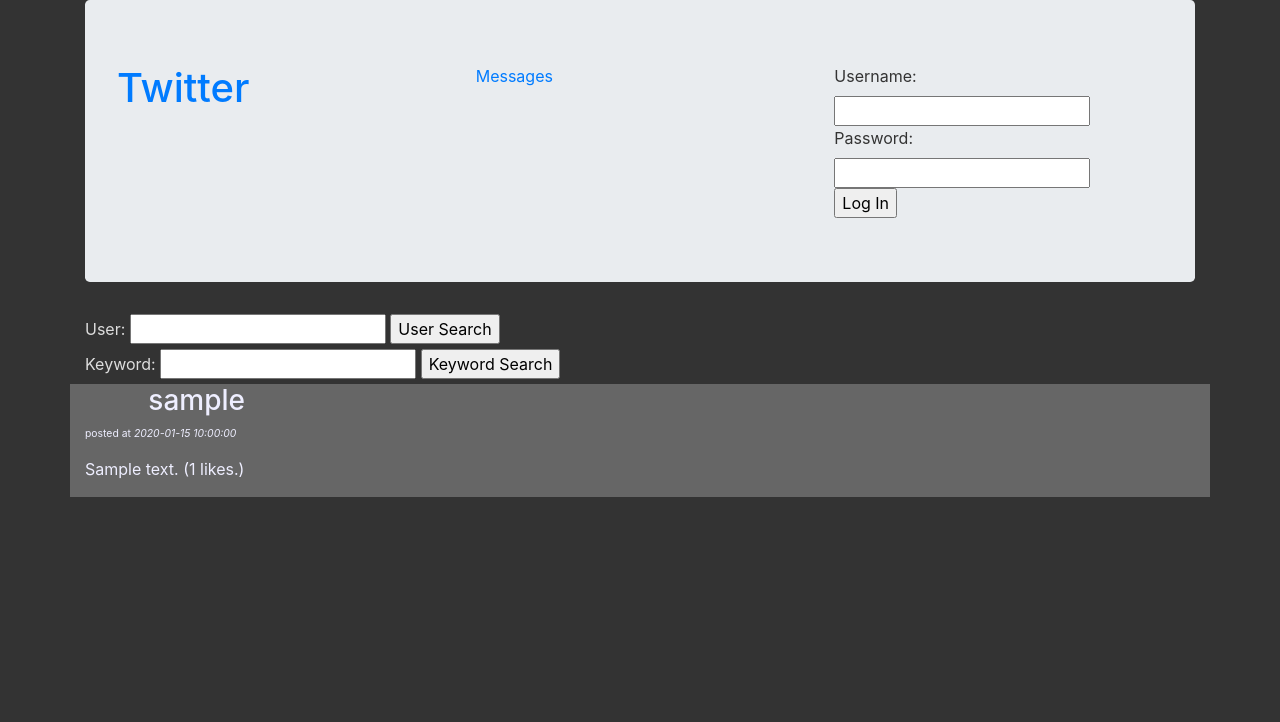
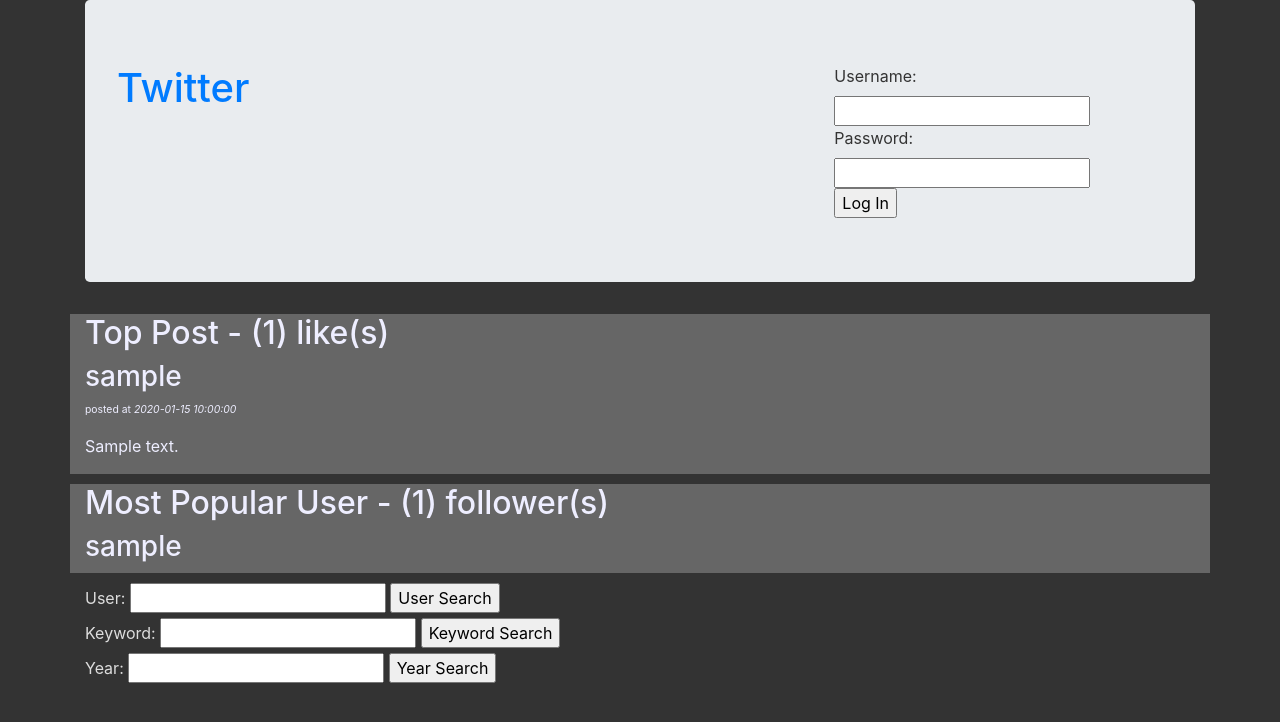
Before and after one commit to mgbowe1/COMP3100-Project, a PHP site: page / in a window 1280 px wide. Shown: the top 722 px of the page. Run offline with PHP 8.4, Linux system fonts and the light colour scheme; tables that the repository leaves empty hold one stand-in row (values such as "Sample post").

Commit message:
Added Most Tweets
added most tweets querry

```diff
--- a/web-interface/php/banner.php
+++ b/web-interface/php/banner.php
@@ -7,7 +7,6 @@
       </a>
     </div>
     <div class="col-sm">
-      <a href="#">Messages</a>
     </div>
     <div class="col-sm">
       <?php if($_SESSION["logged_in"] == false): ?>
--- a/web-interface/php/index.php
+++ b/web-interface/php/index.php
@@ -22,6 +22,40 @@ if(!isset($_SESSION["logged_in"])) {
     die("Connection Failed");
   }
    ?>
+   <!-- POST WITH MOST LIKES -->
+   <?php
+    $conn = new mysqli($servername, $username, $password, $dbname);
+    $sql = "SELECT body, t1.uid as uid, u1.username as username, t1.post_time as post_time, COUNT(t1.uid) as likes FROM TWITTS t1, THUMB l1, USER u1 WHERE t1.uid = u1.uid AND t1.tid = l1.tid GROUP BY t1.tid ORDER BY COUNT(t1.tid) DESC, t1.post_time ASC LIMIT 1";
+    $result = mysqli_query($conn, $sql);
+
+    if (mysqli_num_rows($result) > 0) {
+      while ($row = mysqli_fetch_assoc($result)) {
+        echo "<div class=\"post row\"><div class=\"col-12 post-inside\"><h2> Top Post - (" . $row["likes"] . ") like(s)</h2></div>";
+        echo "<div class=\"col-10 post-inside\"><h3>" . $row["username"] . "</h3></div><div class=\"col post-inside\"></div>";
+        echo "<div class=\"col post-inside\"></div><div class=\"col-10 offest post-inside\"><p class=\"tline\">posted at<span class=\"time\" data-time=\"" . $row["post_time"] . "\"> " . $row["post_time"] . "</span></p></div><div class=\"col post-inside\"></div>";
+        echo "<div class=\"col post-inside\"></div><div class=\"col-10 offest post-inside\"><p class=\"postcontent\">" . $row["body"] . "</p></div><div class=\"col post-inside\"></div>";
+        echo "</div>";
+      }
+    } else {
+      echo "no posts with likes found.";
+    }
+    ?>
+   <!-- USER WITH MOST FOLLOWERS -->
+    <?php
+    $conn = new mysqli($servername, $username, $password, $dbname);
+    $sql = "SELECT u1.username, COUNT(u1.uid) as followers FROM USER u1, FOLLOW f1 WHERE u1.uid = f1.following_id GROUP BY u1.uid ORDER BY COUNT(u1.uid) DESC, follow_time ASC LIMIT 1";
+    $result = mysqli_query($conn, $sql);
+
+    if (mysqli_num_rows($result) > 0) {
+      while ($row = mysqli_fetch_assoc($result)) {
+        echo "<div class=\"post row\"><div class=\"col-12 post-inside\"><h2> Most Popular User - (" . $row["followers"] . ") follower(s)</h2></div>";
+        echo "<div class=\"col-12 post-inside\"><h3>" . $row["username"] . "</h3></div><div class=\"col post-inside\"></div>";
+        echo "</div>";
+      }
+    } else {
+      echo "No user with followers found.";
+    }
+    ?>
    <form method="get" action="get_user_feed.php">
      <label for="search">User:</label>
      <input name="search" type="text">
@@ -32,32 +66,11 @@ if(!isset($_SESSION["logged_in"])) {
      <input name="search" type="text">
      <input type="submit" value="Keyword Search">
    </form>
-
-   <!-- POST WITH MOST LIKES -->
-   <?php
-    $conn = new mysqli($servername, $username, $password, $dbname);
-    $sql = "SELECT body, t1.uid as uid, u1.username as username, t1.post_time as post_time, COUNT(t1.uid) as likes FROM TWITTS t1, THUMB l1, USER u1 WHERE t1.uid = u1.uid AND t1.tid = l1.tid GROUP BY t1.tid ORDER BY COUNT(t1.tid) DESC, t1.post_time ASC LIMIT 1";
-    $result = mysqli_query($conn, $sql);
-
-    if (mysqli_num_rows($result) > 0) {
-      while ($row = mysqli_fetch_assoc($result)) {
-        echo "<div class=\"post row\"><div class=\"col post-inside\"></div><div class=\"col-10 post-inside\"><h3>" . $row["username"] . "</h3></div><div class=\"col post-inside\"></div>";
-        echo "<div class=\"col post-inside\"></div><div class=\"col-10 offest post-inside\"><p class=\"tline\">posted at<span class=\"time\" data-time=\"" . $row["post_time"] . "\"> " . $row["post_time"] . "</span></p></div><div class=\"col post-inside\"></div>";
-        echo "<div class=\"col post-inside\"></div><div class=\"col-10 offest post-inside\"><p class=\"postcontent\">" . $row["body"] . " (" . $row["likes"] . " likes.)" . "</p></div><div class=\"col post-inside\"></div>";
-        echo "</div>";
-      }
-    } else {
-      echo "0 results";
-    }
-
-    if (mysqli_num_rows($result) > 0) {
-      while ($row = mysqli_fetch_assoc($result)) {
-      echo "top post: " . $row["body"] . " by: " . $row["uid"] . " " . $row["username"] . " with " . $row["likes"] . " likes <br>";
-      }
-    } else {
-      echo "0 results";
-    }
-    ?>
+   <form method="get" action="most_tweets.php">
+     <label for="search">Year:</label>
+     <input name="year" type="text" pattern="[0-9]{4,4}">
+     <input type="submit" value="Year Search">
+   </form>
 
  <!-- Conditionally show forms for queries requiring login -->
  <?php if($_SESSION["logged_in"] == true): ?>
@@ -95,20 +108,6 @@ if(!isset($_SESSION["logged_in"])) {
     <input type="submit" value="Unfollow">
    </form>
 
-   <?php
-    $conn = new mysqli($servername, $username, $password, $dbname);
-    $sql = "SELECT u1.username FROM USER u1, FOLLOW f1 WHERE u1.uid = f1.following_id GROUP BY u1.uid ORDER BY COUNT(u1.uid) DESC, follow_time ASC LIMIT 1";
-    $result = mysqli_query($conn, $sql);
-
-    if (mysqli_num_rows($result) > 0) {
-      while ($row = mysqli_fetch_assoc($result)) {
-        echo "most followers: " . $row["username"] . "<br>";
-      }
-    } else {
-      echo "0 results";
-    }
-    ?>
-
 <form method="post" action="top_user_year.php">
   <label for="topofyear">Select Year</label>
   <select name="topofyear">
@@ -129,17 +128,18 @@ if(!isset($_SESSION["logged_in"])) {
     <input type="submit" value="Top User">
   </form>
 
-   <?php
+  <?php
     $conn = new mysqli($servername, $username, $password, $dbname);
-    $sql = "SELECT u2.username FROM USER u2, MESSAGE m2 WHERE u2.uid = m2.sender_id and m2.message_id in (SELECT m1.message_id FROM USER u1, MESSAGE m1 WHERE u1.uid = m1.receiver_id AND u1.uid = " . $_SESSION["uid"] . ") ORDER BY 'send_time' DESC";
+    $sql = "SELECT u2.username, COUNT(*) as number_of_messages FROM USER u2, MESSAGE m2 WHERE u2.uid = m2.sender_id and m2.message_id in (SELECT m1.message_id FROM USER u1, MESSAGE m1 WHERE u1.uid = m1.receiver_id AND u1.uid = " . $_SESSION["uid"] . ") ORDER BY 'send_time' DESC";
     $result = mysqli_query($conn, $sql);
 
     if (mysqli_num_rows($result) > 0) {
+      echo $row["number_of_messages"] . " Message(s) from: <br>";
       while ($row = mysqli_fetch_assoc($result)) {
-        echo "user: " . $row["username"] . "<br>";
+        echo $row["username"] . "<br>";
       }
     } else {
-      echo "0 results";
+      echo "0 Messages";
     }
     ?>
 
```
Also changed, not shown: web-interface/php/most_tweets.php (added, +47 -0 lines), web-interface/php/top_user_year.php (deleted, +0 -22 lines).
